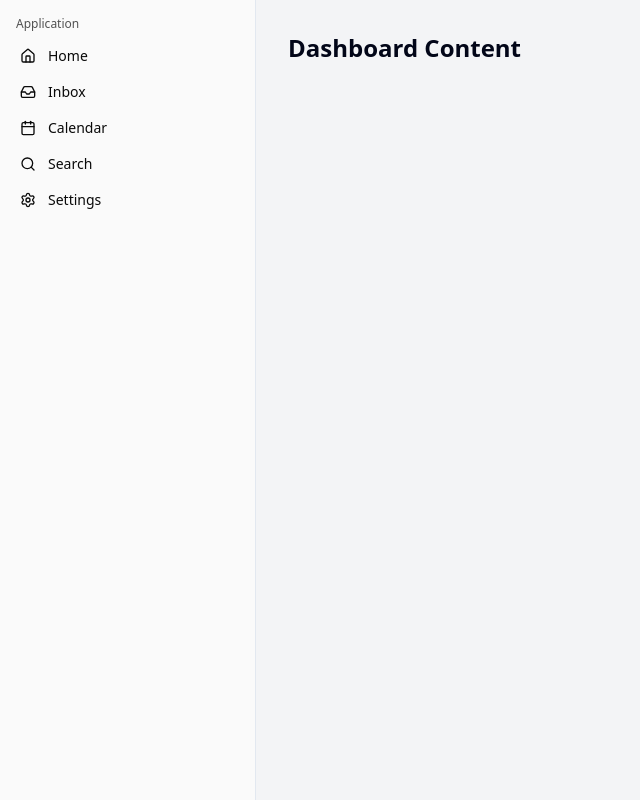
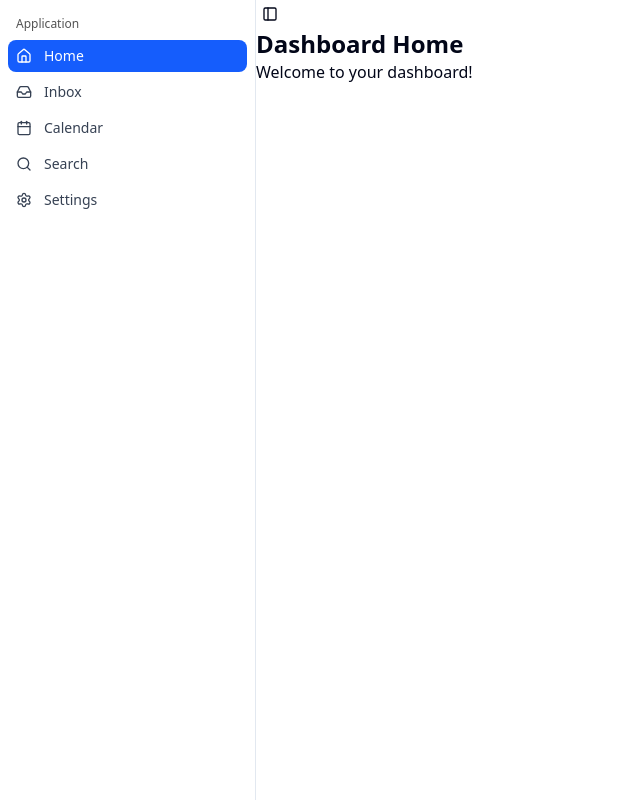
Before and after one commit to Crypt06545/AI-Blog, a Next.js app: page /dashboard in a window 1280 px wide. Shown: the whole page, without its empty margins (0-640 px from the left). Built offline with nearby package versions, Linux system fonts and the light colour scheme.

Commit message:
dynamci dashboard layout

```diff
--- /dev/null
+++ b/src/app/dashboard/inbox/page.jsx
@@ -0,0 +1,11 @@
+import React from 'react'
+
+const Inbox = () => {
+  return (
+    <div>
+      This is dashboard Inbox page
+    </div>
+  )
+}
+
+export default Inbox
--- a/src/app/dashboard/layout.js
+++ b/src/app/dashboard/layout.js
@@ -1,14 +1,19 @@
-import { SidebarProvider } from "@/components/ui/sidebar";
+import React from "react";
+import { SidebarProvider, SidebarTrigger } from "@/components/ui/sidebar";
+import { AppSidebar } from "@/components/Sidebar";
 
-export const metadata = {
-  title: "Dashboard - My App",
-  description: "Your personalized dashboard area.",
+const DashboardLayout = ({ children }) => {
+  return (
+    <div className="bg-white">
+      <SidebarProvider>
+        <AppSidebar />
+        <main>
+          <SidebarTrigger />
+          {children}
+        </main>
+      </SidebarProvider>
+    </div>
+  );
 };
 
-export default function DashboardLayout({ children }) {
-  return (
-    <div className="flex h-screen bg-gray-100">
-      <SidebarProvider>{children}</SidebarProvider>
-    </div>
-  );
-}
+export default DashboardLayout;
--- a/src/app/dashboard/page.jsx
+++ b/src/app/dashboard/page.jsx
@@ -1,54 +1,9 @@
-import { Home, Inbox, Calendar, Search, Settings } from "lucide-react";
-import {
-  Sidebar,
-  SidebarContent,
-  SidebarGroup,
-  SidebarGroupContent,
-  SidebarGroupLabel,
-  SidebarMenu,
-  SidebarMenuItem,
-  SidebarMenuButton,
-} from "@/components/ui/sidebar";
-
-const items = [
-  { title: "Home", url: "/dashboard", icon: Home },
-  { title: "Inbox", url: "/dashboard/inbox", icon: Inbox },
-  { title: "Calendar", url: "/dashboard/calendar", icon: Calendar },
-  { title: "Search", url: "/dashboard/search", icon: Search },
-  { title: "Settings", url: "/dashboard/settings", icon: Settings },
-];
-
+// src/app/dashboard/page.js
 export default function DashboardPage() {
   return (
-    <>
-      <Sidebar>
-        <SidebarContent>
-          <SidebarGroup>
-            <SidebarGroupLabel>Application</SidebarGroupLabel>
-            <SidebarGroupContent>
-              <SidebarMenu>
-                {items.map((item) => (
-                  <SidebarMenuItem key={item.title}>
-                    <SidebarMenuButton asChild>
-                      <a
-                        href={item.url}
-                        className="flex items-center gap-3 px-3 py-2 rounded-md hover:bg-accent"
-                      >
-                        <item.icon className="h-4 w-4" />
-                        <span>{item.title}</span>
-                      </a>
-                    </SidebarMenuButton>
-                  </SidebarMenuItem>
-                ))}
-              </SidebarMenu>
-            </SidebarGroupContent>
-          </SidebarGroup>
-        </SidebarContent>
-      </Sidebar>
-      <main className="flex-1 p-8 overflow-y-auto">
-        <h1 className="text-2xl font-bold">Dashboard Content</h1>
-        {/* Your dashboard content goes here */}
-      </main>
-    </>
+    <div>
+      <h1 className="text-2xl font-bold">Dashboard Home</h1>
+      <p>Welcome to your dashboard!</p>
+    </div>
   );
 }
--- /dev/null
+++ b/src/components/Sidebar.jsx
@@ -0,0 +1,85 @@
+"use client";
+
+import { Calendar, Home, Inbox, Search, Settings } from "lucide-react";
+import Link from "next/link";
+import { usePathname } from "next/navigation";
+
+import {
+  Sidebar,
+  SidebarContent,
+  SidebarGroup,
+  SidebarGroupContent,
+  SidebarGroupLabel,
+  SidebarMenu,
+  SidebarMenuButton,
+  SidebarMenuItem,
+} from "@/components/ui/sidebar";
+
+// Menu items.
+const items = [
+  {
+    title: "Home",
+    url: "/dashboard",
+    icon: Home,
+  },
+  {
+    title: "Inbox",
+    url: "/dashboard/inbox",
+    icon: Inbox,
+  },
+  {
+    title: "Calendar",
+    url: "/dashboard/calendar",
+    icon: Calendar,
+  },
+  {
+    title: "Search",
+    url: "/dashboard/search",
+    icon: Search,
+  },
+  {
+    title: "Settings",
+    url: "/dashboard/settings",
+    icon: Settings,
+  },
+];
+
+export function AppSidebar() {
+  const pathname = usePathname();
+
+  return (
+    <Sidebar>
+
+      <SidebarContent className={"bg-white"}>
+        <SidebarGroup>
+          <SidebarGroupLabel>Application</SidebarGroupLabel>
+          <SidebarGroupContent>
+            <SidebarMenu>
+              {items.map((item) => {
+                const isActive = item.url === pathname;
+
+                return (
+                  <SidebarMenuItem key={item.title}>
+                    <SidebarMenuButton asChild>
+                      <Link
+                        href={item.url}
+                        className={`
+                          flex items-center gap-3 w-full p-2 rounded-md
+                          ${isActive ? "bg-blue-600 text-white" : "text-gray-700 hover:bg-gray-100"}
+                          transition-colors duration-200 ease-in-out
+                        `}
+                      >
+                        <item.icon className="h-4 w-4" />
+                        <span>{item.title}</span>
+                      </Link>
+                    </SidebarMenuButton>
+                  </SidebarMenuItem>
+                );
+              })}
+            </SidebarMenu>
+          </SidebarGroupContent>
+        </SidebarGroup>
+      </SidebarContent>
+    </Sidebar>
+  );
+}
```
